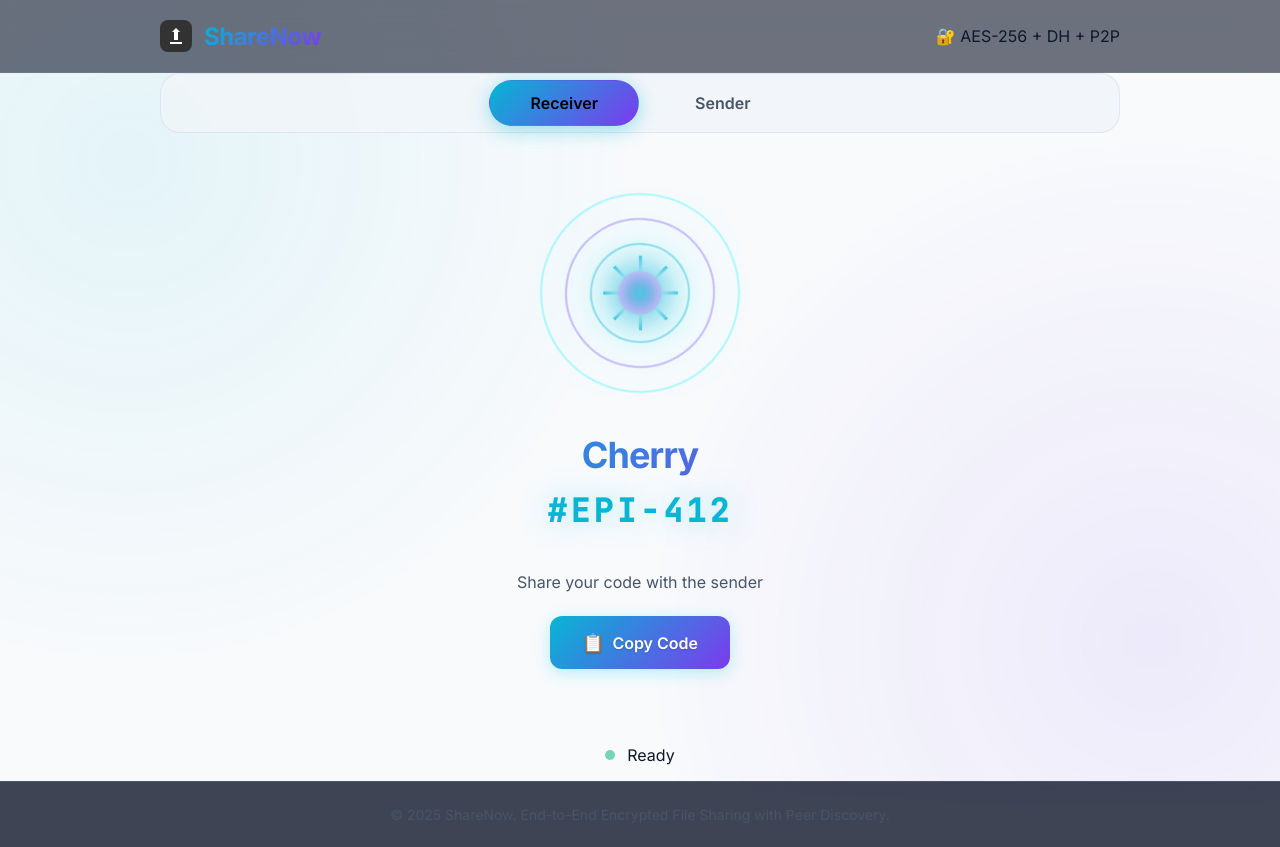
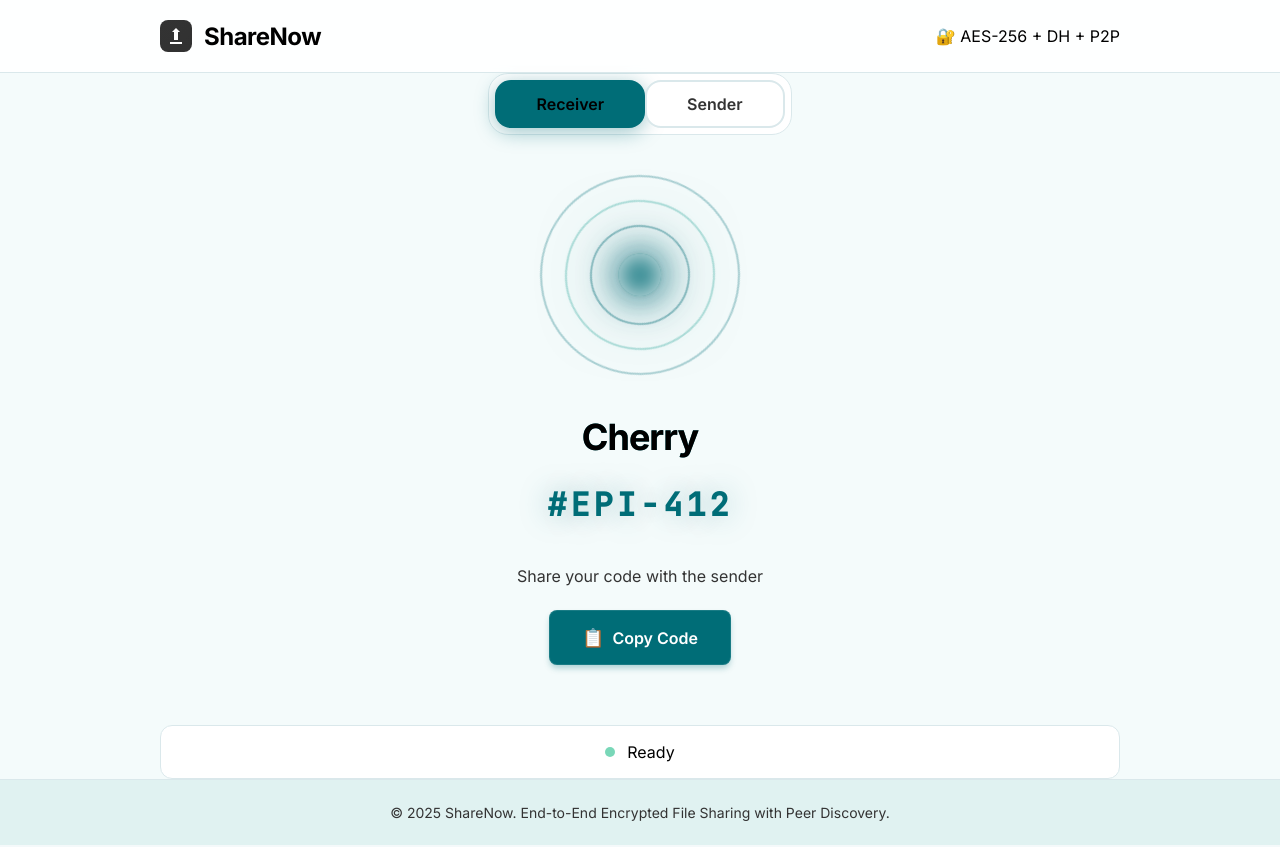
Before and after one commit to princebhagat08/ShareNow, a Flask app: page / in a window 1280 px wide. Run offline with Flask 3, Linux system fonts and the light colour scheme; some libraries are stand-ins or nearby versions.

Commit message:
Update style.css

```diff
--- a/static/style.css
+++ b/static/style.css
@@ -1,38 +1,45 @@
 /* ===== CSS Variables (Light Theme) ===== */
 :root {
-    /* Modern Palette */
-    --primary-gradient: linear-gradient(135deg, #06b6d4 0%, #7c3aed 100%);
-    /* Cyan to Purple (Darker for Contrast) */
-    --secondary-gradient: linear-gradient(135deg, #f1f5f9 0%, #e2e8f0 100%);
+    /* Modern Palette - Teal Theme */
+    --primary-color: #006d77;
+    --primary-color: #006d77;
+    --primary-gradient: #006d77;
+    --secondary-gradient: #edf7f9;
 
-    --bg-primary: #f8fafc;
-    /* Slate 50 */
-    --surface-glass: rgba(255, 255, 255, 0.7);
-    --surface-glass-hover: rgba(255, 255, 255, 0.9);
+    --bg-primary: #f4fbfb;
+    /* Light Teal/White */
+    --surface-glass: rgba(255, 255, 255, 0.9);
+    --surface-glass-hover: #ffffff;
 
-    --text-primary: #0f172a;
-    /* Slate 900 */
-    --text-secondary: #475569;
-    /* Slate 600 */
-    --text-muted: #94a3b8;
-    /* Slate 400 */
+    --text-primary: #000000;
+    --text-secondary: #333333;
+    --text-muted: #666666;
 
-    --accent-cyan: #06b6d4;
-    --accent-purple: #7c3aed;
-    --accent-pink: #ec4899;
+    --accent-cyan: #006d77;
+    --accent-purple: #4db6ac;
+    /* Lighter Teal */
+    --accent-pink: #e57373;
+    /* Soft Red for contrast if needed */
 
-    --border-light: rgba(148, 163, 184, 0.2);
-    --border-highlight: rgba(148, 163, 184, 0.4);
+    --border-color: #dae8eb;
+    --border-light: #dae8eb;
+    --border-highlight: #006d77;
 
-    --shadow-card: 0 8px 32px 0 rgba(30, 41, 59, 0.05);
-    /* Softer shadow */
-    --shadow-glow: 0 0 20px rgba(6, 182, 212, 0.1);
+    --bg-card: rgba(255, 255, 255, 0.8);
+    --bg-tertiary: #ffffff;
+    --bg-secondary: #ffffff;
+    --success-gradient: #006d77;
 
-    --radius-lg: 24px;
-    --radius-md: 16px;
-    --radius-sm: 12px;
+    --shadow-sm: 0 1px 2px 0 rgba(0, 109, 119, 0.05);
+    --shadow-md: 0 4px 6px -1px rgba(0, 109, 119, 0.1), 0 2px 4px -1px rgba(0, 109, 119, 0.06);
+    --shadow-card: 0 10px 15px -3px rgba(0, 109, 119, 0.1), 0 4px 6px -2px rgba(0, 109, 119, 0.05);
+    --shadow-glow: 0 0 20px rgba(0, 109, 119, 0.15);
 
-    --transition: all 0.3s cubic-bezier(0.4, 0, 0.2, 1);
+    --radius-lg: 16px;
+    --radius-md: 12px;
+    --radius-sm: 8px;
+
+    --transition: all 0.2s ease-in-out;
 }
 
 /* ===== Reset & Base ===== */
@@ -58,10 +65,8 @@ body {
     width: 100%;
     height: 100%;
     z-index: -1;
-    background:
-        radial-gradient(circle at 10% 20%, rgba(6, 182, 212, 0.1), transparent 40%),
-        radial-gradient(circle at 90% 80%, rgba(124, 58, 237, 0.1), transparent 40%);
-    opacity: 0.8;
+    background: #f4fbfb;
+    opacity: 1;
 }
 
 .container {
@@ -72,9 +77,9 @@ body {
 
 /* ===== Header ===== */
 .header {
-    background: rgba(15, 23, 42, 0.6);
+    background: rgba(255, 255, 255, 0.85);
     backdrop-filter: blur(16px);
-    border-bottom: 1px solid var(--border-light);
+    border-bottom: 1px solid var(--border-color);
     padding: 20px 0;
     position: sticky;
     top: 0;
@@ -97,23 +102,20 @@ body {
     font-size: 24px;
     font-weight: 800;
     letter-spacing: -0.5px;
-    background: var(--primary-gradient);
-    -webkit-background-clip: text;
-    background-clip: text;
-    -webkit-text-fill-color: transparent;
+    color: #000000;
 }
 
 /* ===== Modern Role Toggle ===== */
+/* ===== Modern Role Toggle ===== */
 .role-toggle {
-    background: rgba(241, 245, 249, 0.8);
+    background: #ffffff;
     padding: 6px;
     border-radius: 20px;
-    display: inline-flex;
-    margin: 0 auto 40px;
+    display: flex;
+    justify-content: center;
+    width: fit-content;
+    margin: 0 auto 40px auto;
     border: 1px solid var(--border-light);
-    position: relative;
-    left: 50%;
-    transform: translateX(-50%);
 }
 
 .role-btn {
@@ -794,13 +803,13 @@ body {
 .btn-primary {
     background: var(--primary-gradient);
     color: #fff;
-    text-shadow: 0 1px 2px rgba(0, 0, 0, 0.2);
-    box-shadow: 0 4px 15px rgba(34, 211, 238, 0.3);
+    box-shadow: 0 4px 6px -1px rgba(0, 109, 119, 0.3);
+    border: 1px solid rgba(255, 255, 255, 0.1);
 }
 
 .btn-primary:hover:not(:disabled) {
     transform: translateY(-2px);
-    box-shadow: 0 8px 25px rgba(139, 92, 246, 0.4);
+    box-shadow: 0 8px 25px rgba(0, 109, 119, 0.25);
 }
 
 .btn-secondary {
@@ -833,9 +842,8 @@ body {
 .footer {
     position: relative;
     z-index: 1;
-    background: rgba(15, 23, 42, 0.8);
-    backdrop-filter: blur(10px);
-    border-top: 1px solid var(--border-light);
+    background: #e0f2f1;
+    border-top: 1px solid var(--border-color);
     padding: 24px 0;
     text-align: center;
     color: var(--text-secondary);
@@ -962,13 +970,69 @@ body {
 
 /* ===== New UI Styles ===== */
 
-/* Role Toggle */
-.role-toggle {
+/* Role Selection Screens */
+.role-selection-container {
     display: flex;
-    gap: 16px;
+    gap: 32px;
     justify-content: center;
-    margin-bottom: 60px;
+    flex-wrap: wrap;
+    margin-top: 40px;
 }
+
+.role-card {
+    background: var(--bg-tertiary);
+    border: 1px solid var(--border-color);
+    border-radius: var(--radius-lg);
+    padding: 48px 32px;
+    text-align: center;
+    width: 320px;
+    transition: var(--transition);
+    box-shadow: var(--shadow-md);
+    position: relative;
+    overflow: hidden;
+}
+
+.role-card:hover {
+    transform: translateY(-8px);
+    box-shadow: var(--shadow-card);
+    border-color: var(--accent-cyan);
+}
+
+.role-icon {
+    width: 90px;
+    height: 90px;
+    border-radius: 50%;
+    margin: 0 auto 32px;
+    display: flex;
+    align-items: center;
+    justify-content: center;
+    color: #ffffff;
+    font-size: 32px;
+    box-shadow: 0 10px 20px rgba(0, 109, 119, 0.2);
+}
+
+.sender-gradient {
+    background: #006d77;
+}
+
+.receiver-gradient {
+    background: #004d40;
+}
+
+.role-card h3 {
+    font-size: 24px;
+    font-weight: 700;
+    margin-bottom: 12px;
+    color: var(--text-primary);
+}
+
+.role-card p {
+    color: var(--text-secondary);
+    margin-bottom: 32px;
+    line-height: 1.6;
+}
+
+/* Role Toggle styling consolidated above */
 
 .role-btn {
     padding: 12px 40px;
@@ -992,7 +1056,7 @@ body {
     background: var(--primary-gradient);
     border-color: transparent;
     color: #000000;
-    box-shadow: 0 4px 20px rgba(6, 182, 212, 0.4);
+    box-shadow: 0 4px 20px rgba(0, 109, 119, 0.4);
 }
 
 /* Main Display */
@@ -1017,11 +1081,11 @@ body {
     position: absolute;
     width: 40px;
     height: 40px;
-    background: radial-gradient(circle, var(--accent-cyan), var(--accent-purple));
+    background: var(--accent-cyan);
     border-radius: 50%;
     box-shadow:
         0 0 30px var(--accent-cyan),
-        0 0 60px rgba(0, 245, 255, 0.6),
+        0 0 60px rgba(0, 109, 119, 0.6),
         inset 0 0 20px rgba(255, 255, 255, 0.8);
     animation: pulse-glow 2s ease-in-out infinite;
     z-index: 2;
@@ -1031,7 +1095,7 @@ body {
     position: absolute;
     width: 3px;
     height: 15px;
-    background: linear-gradient(to top, transparent, var(--accent-cyan));
+    background: transparent;
     top: -15px;
     left: 50%;
     margin-left: -1.5px;
@@ -1065,21 +1129,21 @@ body {
 .orbit-1 {
     width: 100px;
     height: 100px;
-    border-color: rgba(6, 182, 212, 0.4);
+    border-color: rgba(0, 109, 119, 0.4);
     animation: rotate 4s linear infinite;
 }
 
 .orbit-2 {
     width: 150px;
     height: 150px;
-    border-color: rgba(139, 92, 246, 0.4);
+    border-color: rgba(77, 182, 172, 0.4);
     animation: rotate 6s linear infinite reverse;
 }
 
 .orbit-3 {
     width: 200px;
     height: 200px;
-    border-color: rgba(0, 245, 255, 0.3);
+    border-color: rgba(0, 109, 119, 0.3);
     animation: rotate 8s linear infinite;
 }
 
@@ -1094,14 +1158,14 @@ body {
     transform: translate(-50%, -50%);
     box-shadow:
         0 0 15px var(--accent-cyan),
-        0 0 30px rgba(0, 245, 255, 0.8);
+        0 0 30px rgba(0, 109, 119, 0.8);
 }
 
 .orbit-2 .orbit-dot {
     background: var(--accent-purple);
     box-shadow:
         0 0 15px var(--accent-purple),
-        0 0 30px rgba(168, 85, 247, 0.8);
+        0 0 30px rgba(77, 182, 172, 0.8);
 }
 
 .orbit-3 .orbit-dot {
@@ -1135,7 +1199,7 @@ body {
     50% {
         box-shadow:
             0 0 40px var(--accent-cyan),
-            0 0 80px rgba(0, 245, 255, 0.9),
+            0 0 80px rgba(0, 109, 119, 0.9),
             inset 0 0 30px rgba(255, 255, 255, 1);
         transform: scale(1.1);
     }
@@ -1154,8 +1218,8 @@ body {
     background: var(--primary-gradient);
     -webkit-background-clip: text;
     background-clip: text;
-    -webkit-text-fill-color: transparent;
-    margin-bottom: 12px;
+    -webkit-text-fill-color: #000000;
+    margin-bottom: 24px;
 }
 
 .peer-code {
@@ -1164,7 +1228,7 @@ body {
     font-weight: 700;
     color: var(--accent-cyan);
     letter-spacing: 4px;
-    text-shadow: 0 0 30px rgba(34, 211, 238, 0.4);
+    text-shadow: 0 0 30px rgba(0, 109, 119, 0.4);
 }
 
 /* Mode Content */
```
Also changed, not shown: other parts of static/style.css (+34 -26 lines).
